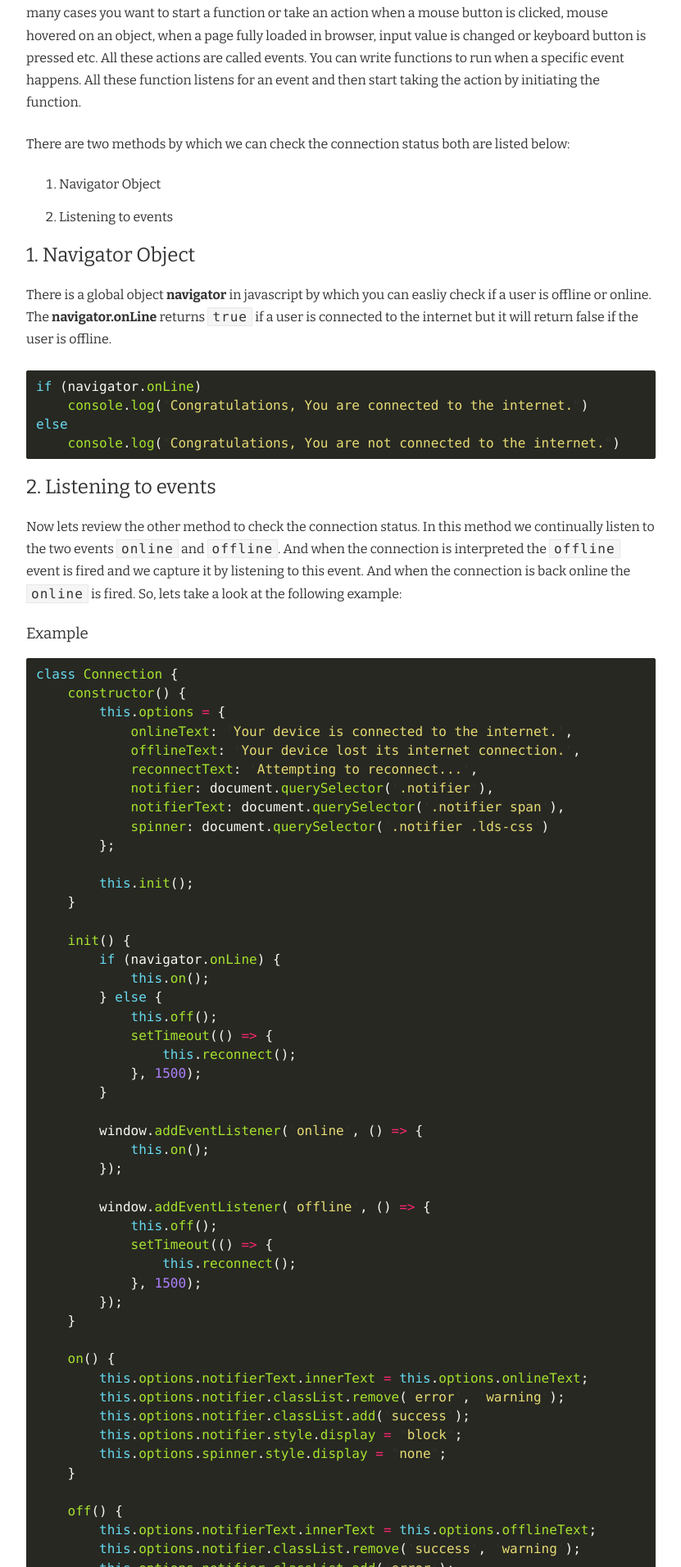
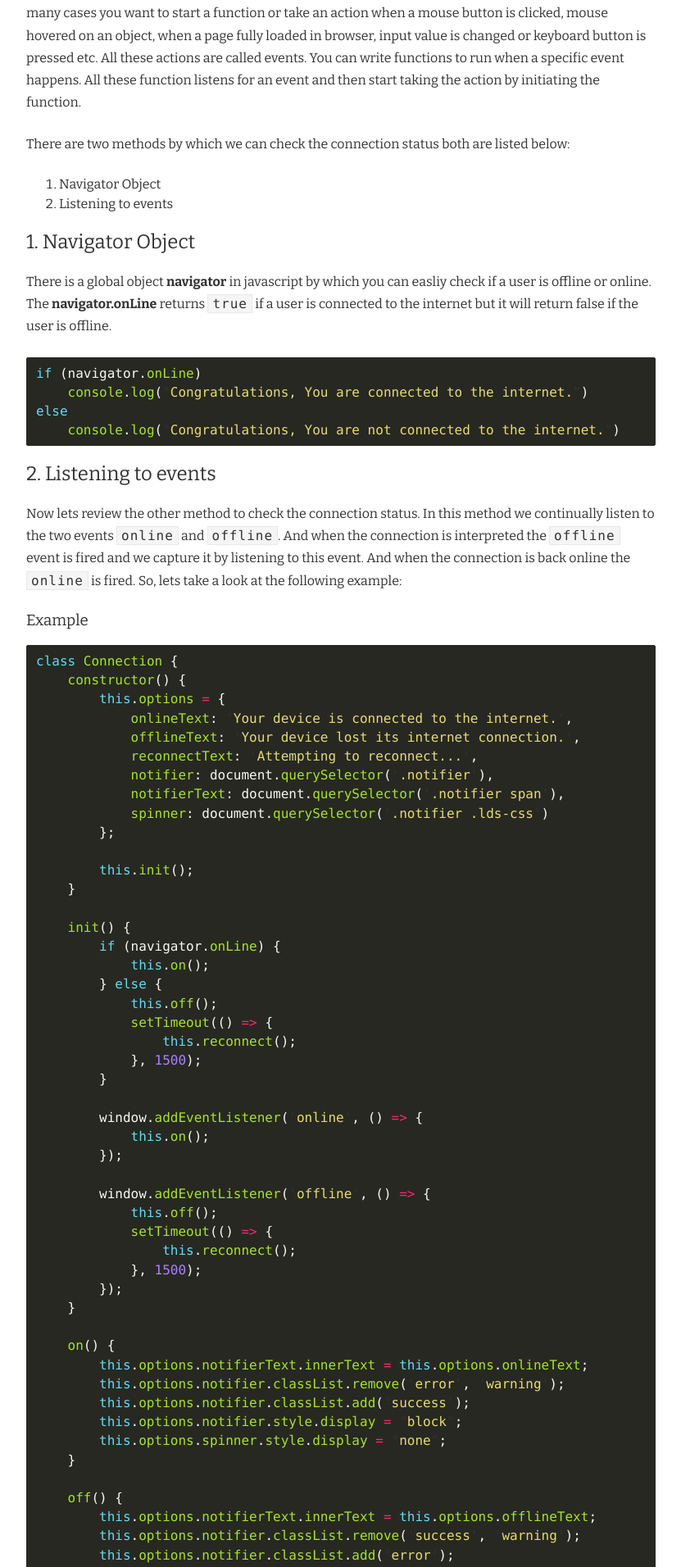
Before and after one commit to ziishaned/ziishaned.github.io, a Jekyll site: the page built from blog/_posts/2018-01-15-online-and offline-events-in-javascript.md, in a window 1280 px wide. Shown: the part 324-2236 px from the top of the page at 82% size, without its empty margins (224-1055 px from the left). Built offline with Jekyll 4.4.1, drawn with Linux system fonts in a browser that asks for light colours; comment, search, counter and statistics services are not loaded.

Commit message:
Remove margin bottom from list item

```diff
--- a/_sass/_base.scss
+++ b/_sass/_base.scss
@@ -72,7 +72,6 @@ ol, ul {
   li {
     font-family: $serif;
     line-height: 1.5;
-    margin-bottom: 1rem;
 
     & > p {
       font-size: 100%;
```
